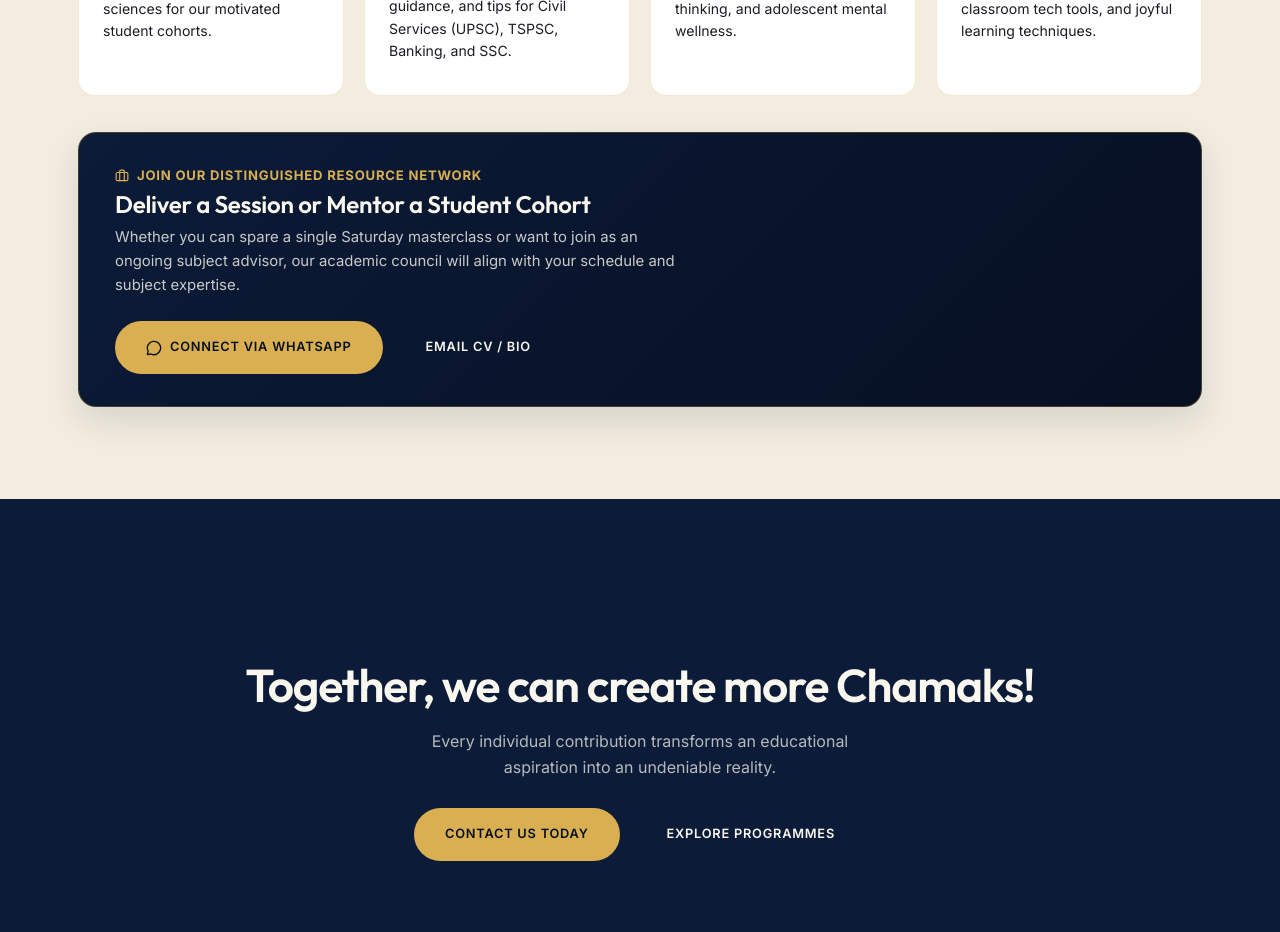
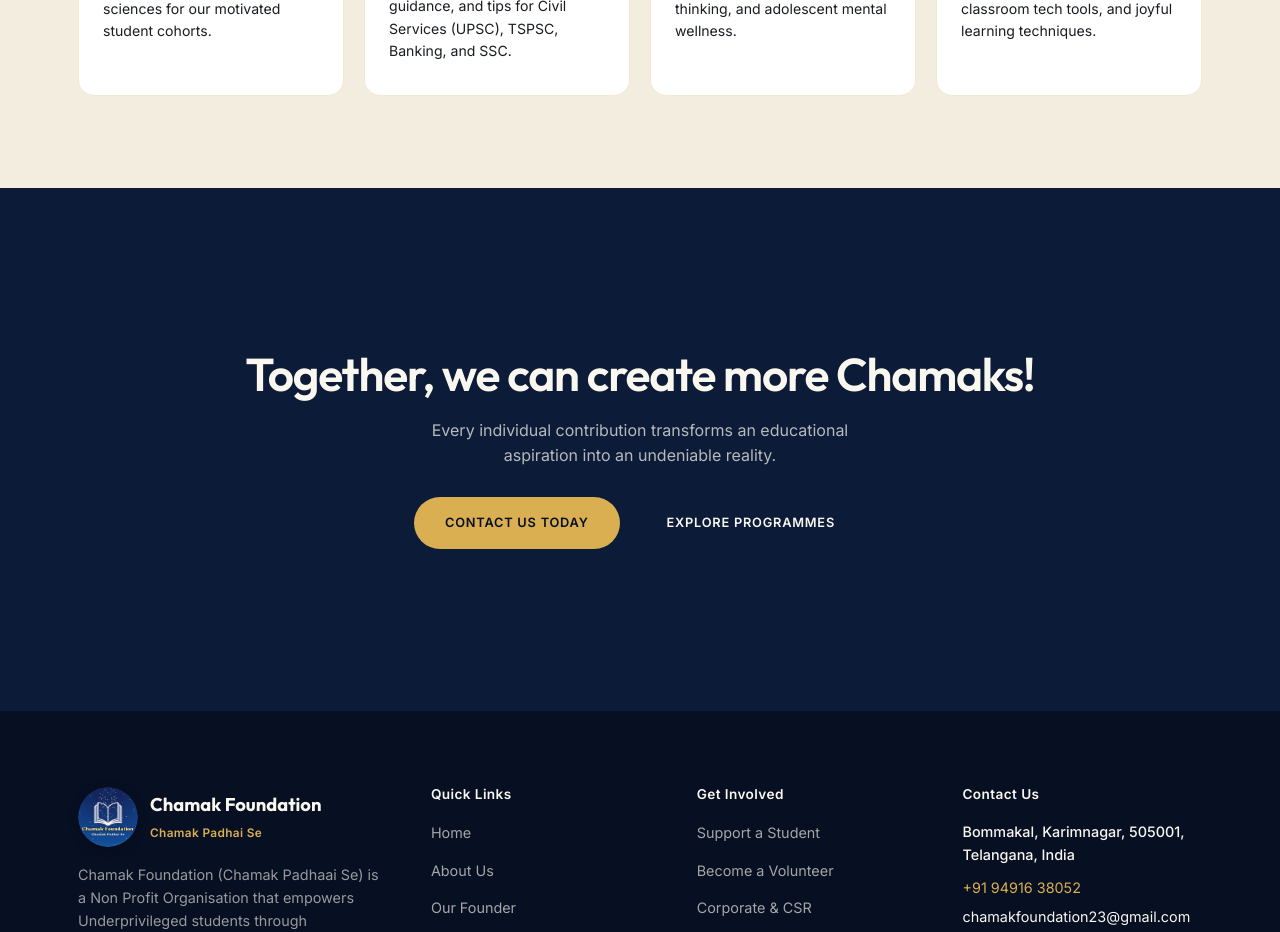
Before and after one commit to SAIKRISHNACHANDA/chamakfoundation.org, a Next.js app: page /get-involved in a window 1280 px wide. Shown: the part 3660-4592 px from the top of the page. Built offline with nearby package versions, Linux system fonts and the light colour scheme.

Commit message:
content(get-involved): remove Deliver a Session Express Interest banner

```diff
--- a/src/app/get-involved/page.js
+++ b/src/app/get-involved/page.js
@@ -19,8 +19,7 @@ import {
   GraduationCap,
   BookOpenCheck,
   Briefcase,
-  Award,
-  MessageCircle
+  Award
 } from "lucide-react";
 
 export default function GetInvolvedPage() {
@@ -562,54 +561,6 @@ export default function GetInvolvedPage() {
               </p>
             </div>
           </div>
-
-          {/* Express Interest Banner */}
-          <div
-            style={{
-              marginTop: "36px",
-              padding: "32px 36px",
-              borderRadius: "18px",
-              background: "linear-gradient(135deg, var(--navy-900) 0%, var(--navy-950) 100%)",
-              color: "var(--cream-100)",
-              display: "flex",
-              flexWrap: "wrap",
-              alignItems: "center",
-              justifyContent: "space-between",
-              gap: "24px",
-              border: "1px solid rgba(201,154,58,0.3)",
-              boxShadow: "0 14px 34px rgba(11,27,56,0.12)",
-            }}
-          >
-            <div style={{ maxWidth: "620px" }}>
-              <div style={{ display: "inline-flex", alignItems: "center", gap: "8px", color: "var(--gold-400)", fontWeight: 700, fontSize: "0.82rem", textTransform: "uppercase", letterSpacing: "0.06em", marginBottom: "6px" }}>
-                <Briefcase size={14} /> Join Our Distinguished Resource Network
-              </div>
-              <h3 style={{ fontFamily: "var(--serif)", fontSize: "1.5rem", color: "var(--cream-100)", margin: "0 0 8px" }}>
-                Deliver a Session or Mentor a Student Cohort
-              </h3>
-              <p style={{ margin: 0, fontSize: "0.93rem", color: "rgba(250,247,239,0.8)", lineHeight: 1.6 }}>
-                Whether you can spare a single Saturday masterclass or want to join as an ongoing subject advisor, our academic council will align with your schedule and subject expertise.
-              </p>
-            </div>
-
-            <div style={{ display: "flex", gap: "12px", flexWrap: "wrap" }}>
-              <a
-                href="https://wa.me/919491638052?text=Hello%20Chamak%20Foundation,%20I%20would%20like%20to%20contribute%20as%20a%20Resource%20Person%20/%20Guest%20Speaker."
-                target="_blank"
-                rel="noopener noreferrer"
-                className="btn btn-gold"
-                style={{ display: "inline-flex", alignItems: "center", gap: "8px" }}
-              >
-                <MessageCircle size={16} /> Connect via WhatsApp
-              </a>
-              <a
-                href="mailto:chamakfoundation23@gmail.com?subject=Expression%20of%20Interest%20-%20Resource%20Person"
-                className="btn btn-outline-cream"
-              >
-                Email CV / Bio
-              </a>
-            </div>
-          </div>
         </div>
       </section>
 
```
